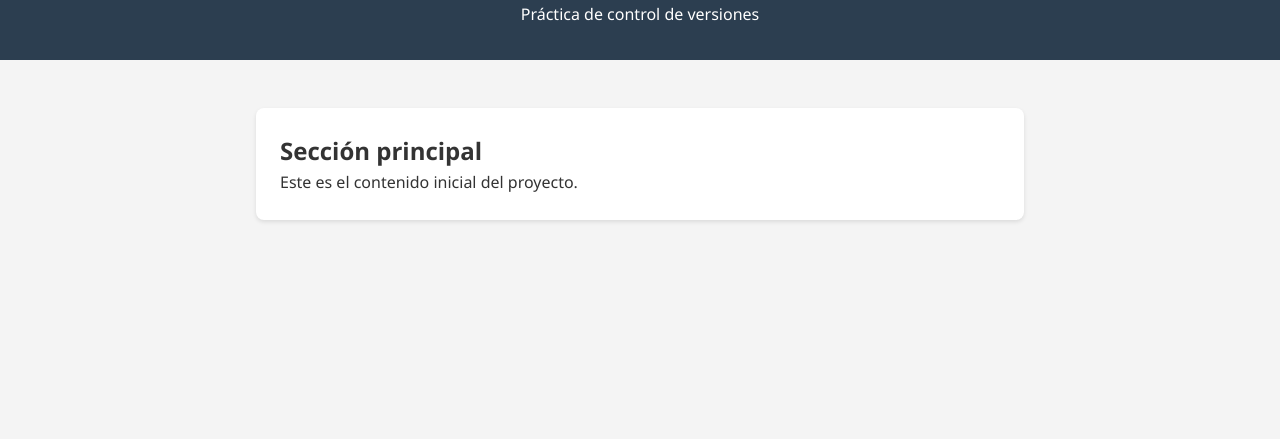
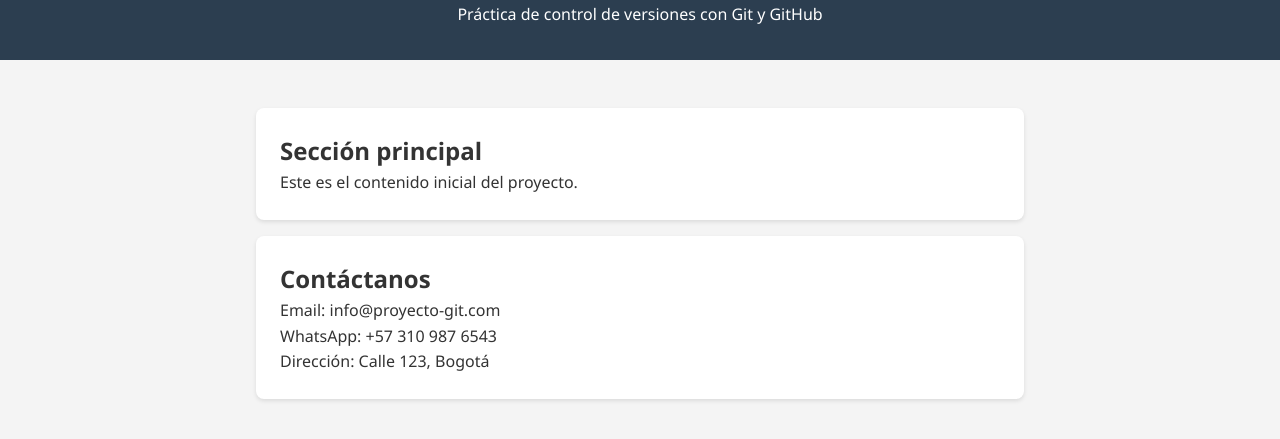
Before and after one commit to jessicalenes18/proyecto-git, a plain HTML site: page index.html in a window 1280 px wide. Shown: the part 81-520 px from the top of the page. Drawn offline with Linux system fonts and the light colour scheme.

Commit message:
feat: actualizar sección de contacto con más información

```diff
--- a/index.html
+++ b/index.html
@@ -9,13 +9,19 @@
 <body>
     <header>
         <h1>Bienvenido a Proyecto Git</h1>
-        <p>Práctica de control de versiones</p>
+        <p>Práctica de control de versiones con Git y GitHub</p>
     </header>
     <main>
         <section id="contenido">
             <h2>Sección principal</h2>
             <p>Este es el contenido inicial del proyecto.</p>
         </section>
+        <section id="contacto">
+            <h2>Contáctanos</h2>
+            <p>Email: info@proyecto-git.com</p>
+            <p>WhatsApp: +57 310 987 6543</p>
+            <p>Dirección: Calle 123, Bogotá</p>
+        </section>
     </main>
     <script src="js/app.js"></script>
 </body>
```
